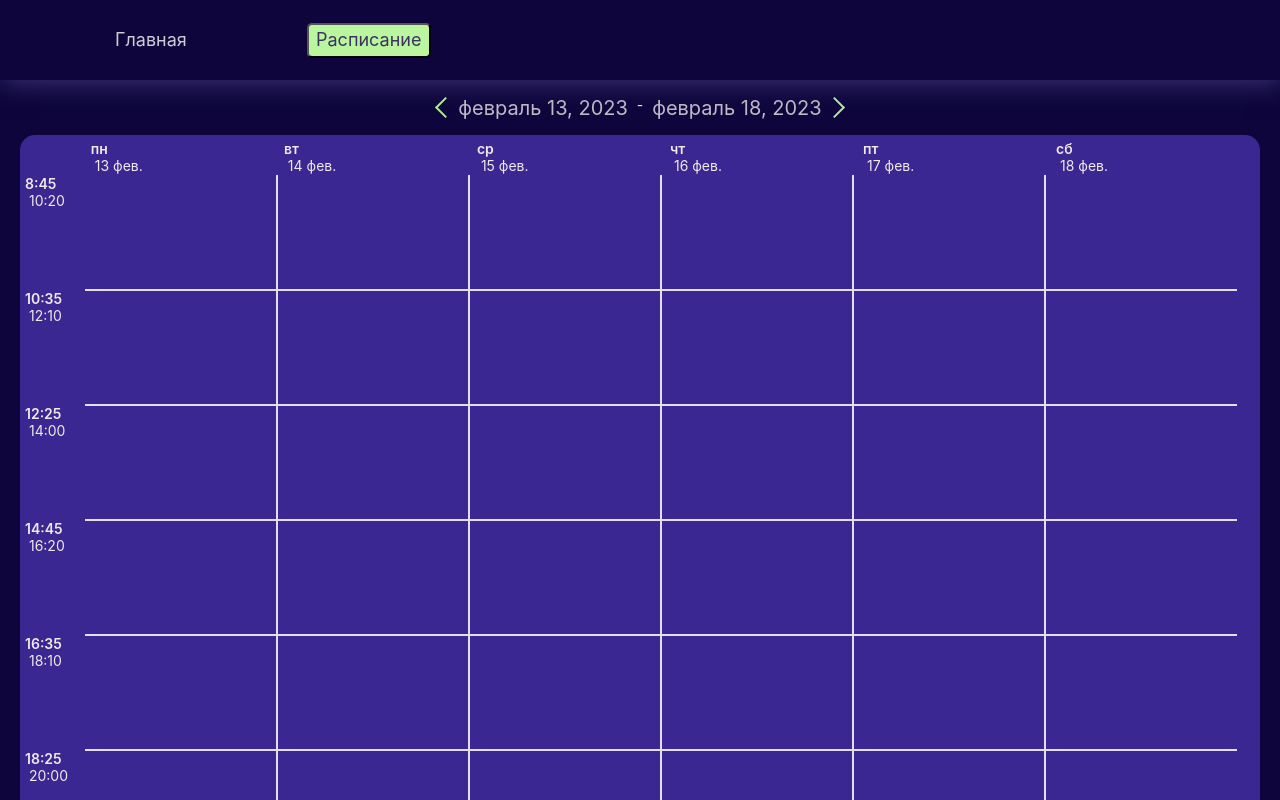
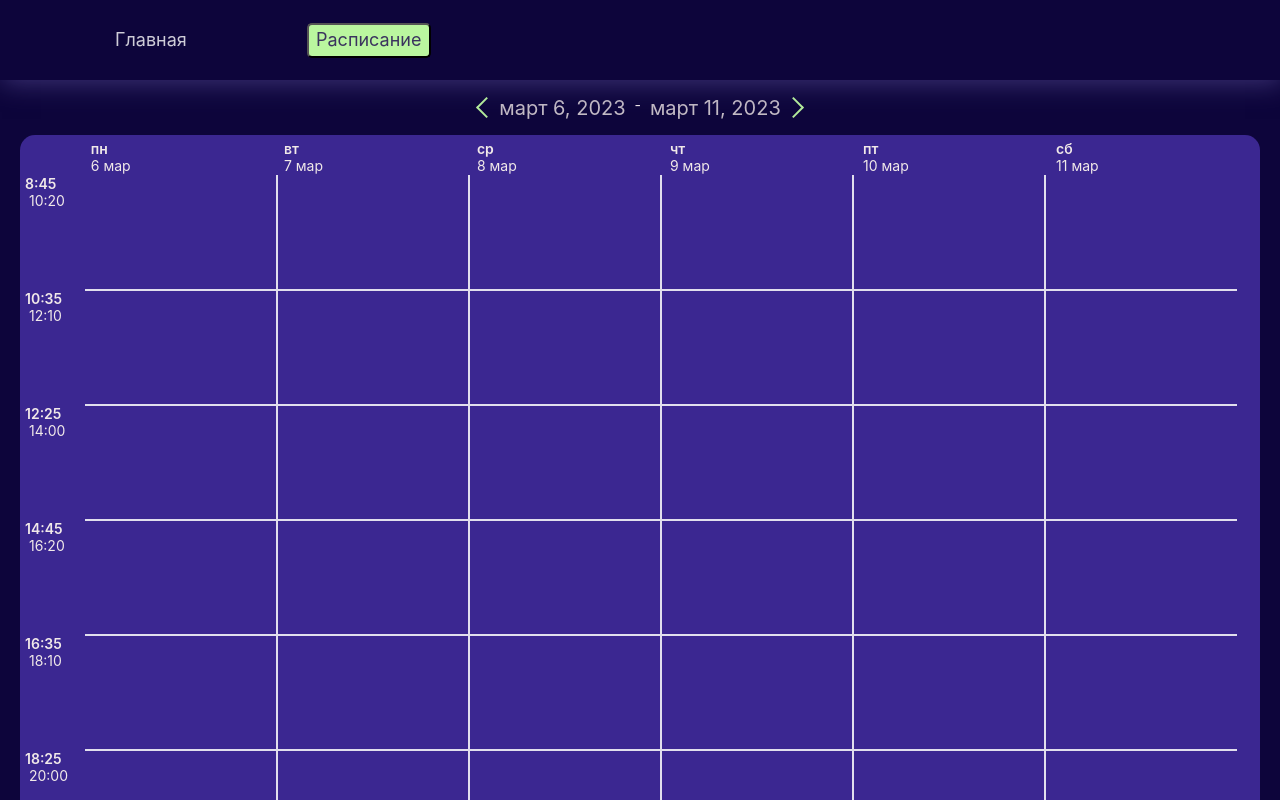
Before and after one commit to LeraDolgova109/WebSchedule, a Vue app: page /schedule in a window 1280 px wide. Shown: the top 800 px of the page. Built offline with nearby package versions, Linux system fonts and the light colour scheme.

Commit message:
Реализовано отображение текущей недели

```diff
--- a/src/pages/SchedulePage.vue
+++ b/src/pages/SchedulePage.vue
@@ -3,9 +3,9 @@
     <div class="calendar">
       <div class="btn btn_left"></div>
       <div style="margin-top: -4px; display: flex;">
-        <span style="font-weight: 400; font-size: 20px; color: rgba(241, 233, 233, 0.8);">февраль 13, 2023</span>
+        <span style="font-weight: 400; font-size: 20px; color: rgba(241, 233, 233, 0.8);">{{ date_start }}</span>
         <span style="margin-left: 5px; margin-right: 5px;"> - </span>
-        <span style="font-weight: 400; font-size: 20px; color: rgba(241, 233, 233, 0.8);">февраль 18, 2023</span>
+        <span style="font-weight: 400; font-size: 20px; color: rgba(241, 233, 233, 0.8);">{{ date_end }}</span>
       </div>
       <div class="btn btn_right"></div>
     </div>
@@ -15,32 +15,32 @@
         <div class="date-block">
           <div class="schedule_date-title">
             <span style="font-weight: 600;">пн</span>
-            <span> 13 фев.</span>
+            <span> {{ mon }}</span>
           </div></div>
         <div class="date-block">
           <div class="schedule_date-title">
             <span style="font-weight: 600;">вт</span>
-            <span> 14 фев.</span>
+            <span> {{ tue }}</span>
           </div></div>
         <div class="date-block">
           <div class="schedule_date-title">
             <span style="font-weight: 600;">ср</span>
-            <span> 15 фев.</span>
+            <span> {{ wed }}</span>
           </div></div>
         <div class="date-block">
           <div class="schedule_date-title">
             <span style="font-weight: 600;">чт</span>
-            <span> 16 фев.</span>
+            <span> {{ thur }}</span>
           </div></div>
         <div class="date-block">
           <div class="schedule_date-title">
             <span style="font-weight: 600;">пт</span>
-            <span> 17 фев.</span>
+            <span> {{ fri }}</span>
           </div></div>
         <div class="date-block">
           <div class="schedule_date-title">
             <span style="font-weight: 600;">сб</span>
-            <span> 18 фев.</span>
+            <span> {{ sat }}</span>
           </div></div>
         </div>
 
@@ -125,24 +125,44 @@
         </div>
     </div>
   </div>
+
 </template>
 
 <script>
 export default {
   data(){
     return {
-      datesName: ["пн", "вт", "ср", "чт", "пт", "сб"],
-      timesName: ["8:45 10:20", "10:35 12:10", "12:25 14:00", "14:45 16:20", "16:35 18:10", "18:25 20:00", "20:15 21:50"],
+      months: {0:"январь", 1:"февраль", 2:"март", 3:"апрель", 4:"май", 5:"июнь",
+              6:"июль", 7:"август", 8:"сентябрь", 9:"октябрь", 10:"ноябрь", 11:"декабрь"},
+      months_short: {0:"янв", 1:"фев", 2:"мар", 3:"апр", 4:"мая", 5:"июня",
+              6:"июля", 7:"авг", 8:"сент", 9:"окт", 10:"нояб", 11:"дек"},
     }
   },
-  methods: {
-    createDaysName(){
-
+  methods:{
+    getDate: function(){
+      var current = new Date();
+      var weekstart = current.getDate() - current.getDay() + 1;
+      var weekend = weekstart + 5;
+      this.monday = new Date(current.setDate(weekstart));
+      this.saturday = new Date(current.setDate(weekend));
     },
-    createTimeName(){
-
+    setDate: function(){
+      var start = this.months[this.monday.getMonth()] + " " + this.monday.getDate() + ", " + this.monday.getFullYear();
+      var end = this.months[this.saturday.getMonth()] + " " + this.saturday.getDate() + ", " + this.saturday.getFullYear();
+      this.date_start = start;
+      this.date_end = end;
+      this.mon = this.monday.getDate() + " " + this.months_short[this.monday.getMonth()];
+      this.tue = this.monday.getDate()+1 + " " + this.months_short[this.monday.getMonth()];
+      this.wed = this.monday.getDate()+2 + " " + this.months_short[this.monday.getMonth()];
+      this.thur = this.monday.getDate()+3 + " " + this.months_short[this.monday.getMonth()];
+      this.fri = this.monday.getDate()+4 + " " + this.months_short[this.monday.getMonth()];
+      this.sat = this.saturday.getDate() + " " + this.months_short[this.saturday.getMonth()];
     }
-  }
+  },
+  beforeMount(){
+    this.getDate(),
+    this.setDate()
+ }
 }
 </script>
 
```
